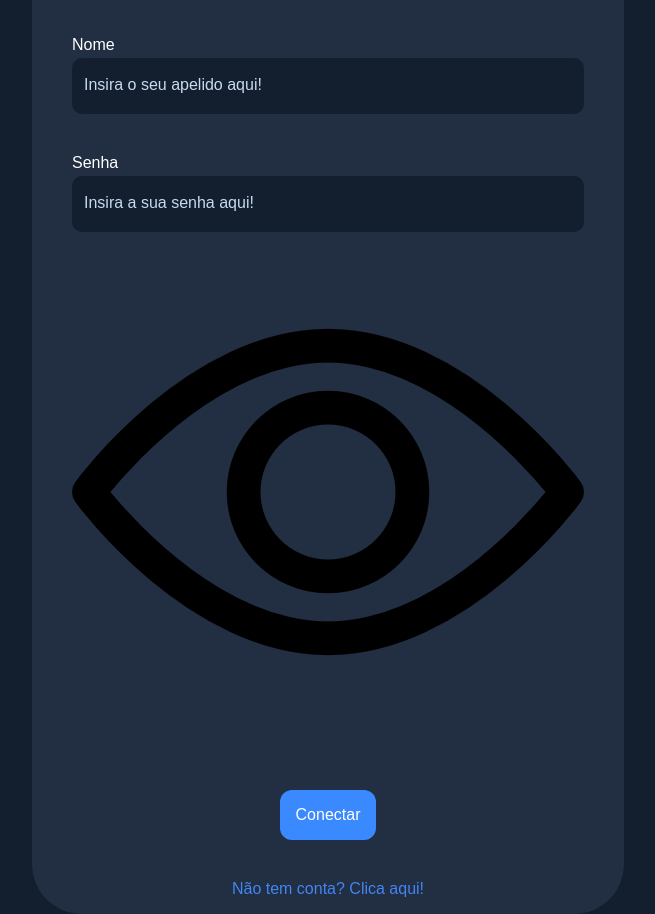
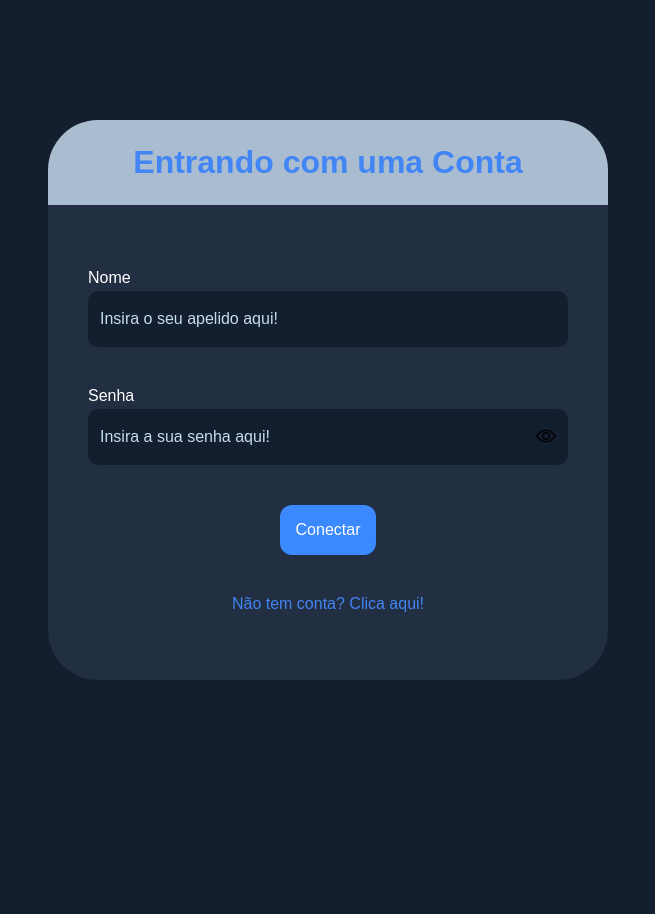
Before and after one commit to AdrielKlem/chatroom, a React (Vite) app: page / in a window 1280 px wide. Shown: the whole page, without its empty margins (312-967 px from the left). After the commit the page ends 800 px from the top, so only its background shows below. Built offline with nearby package versions, Linux system fonts and the light colour scheme.

Commit message:
style complete eyes

```diff
--- a/src/components/Input/index.tsx
+++ b/src/components/Input/index.tsx
@@ -1,6 +1,6 @@
 import { InputHTMLAttributes, useState } from "react";
 
-import { Container, InputElement, Label, EyeIcon } from "./styles"
+import { Container, InputWrapper, InputElement, Label, EyeIcon } from "./styles"
 
 import EyeView from "../../assets/icons/view.png"
 import EyeHide from "../../assets/icons/hide.png"
@@ -23,6 +23,7 @@ export function Input({ name = "", type = "text", ...props }: InputProps) {
     return (
         <Container>
             <Label htmlFor={name}>{props.label}</Label>
+            <InputWrapper>
                 <InputElement
                     type={inputType}
                     name={name}
@@ -36,6 +37,7 @@ export function Input({ name = "", type = "text", ...props }: InputProps) {
                             />
                     </EyeIcon>
                 }
+            </ InputWrapper>
         </Container>
     )
 }
--- a/src/components/Input/styles.ts
+++ b/src/components/Input/styles.ts
@@ -9,15 +9,25 @@ export const Container = styled.div`
   color: ${({ theme }) => theme.colors.whiteColor};
 `
 
-export const InputElement = styled.input`
+export const InputWrapper = styled.div`
   height: 5.6rem;
   width: 100%;
   padding: 0 1.2rem;
 
+  display: flex;
+  align-items: center;
+  justify-content: space-between;
+
+  background-color: ${({ theme }) => theme.colors.secondaryBackground};
+    border-radius: 1rem;
+`
+
+export const InputElement = styled.input`
+
   color: ${({ theme }) => theme.colors.whiteColor};
-    background-color: ${({ theme }) => theme.colors.secondaryBackground};
+  background-color: transparent;
   border: none;
-    border-radius: 1rem;
+
 
   &::placeholder {
     color: ${({ theme }) => theme.colors.thirdColor};
@@ -29,6 +39,11 @@ export const Label = styled.label`
   font-size: clamp(.6rem, 2vw + .6rem, 1.6rem);
 `
 
-export const EyeIcon = styled.div`
+export const EyeIcon = styled.i`
 
-`
+
+  img {
+    width: 2rem;
+    height: 2rem;
+  }
+`;
```
Lines whose indentation alone changed are shown as unchanged.
